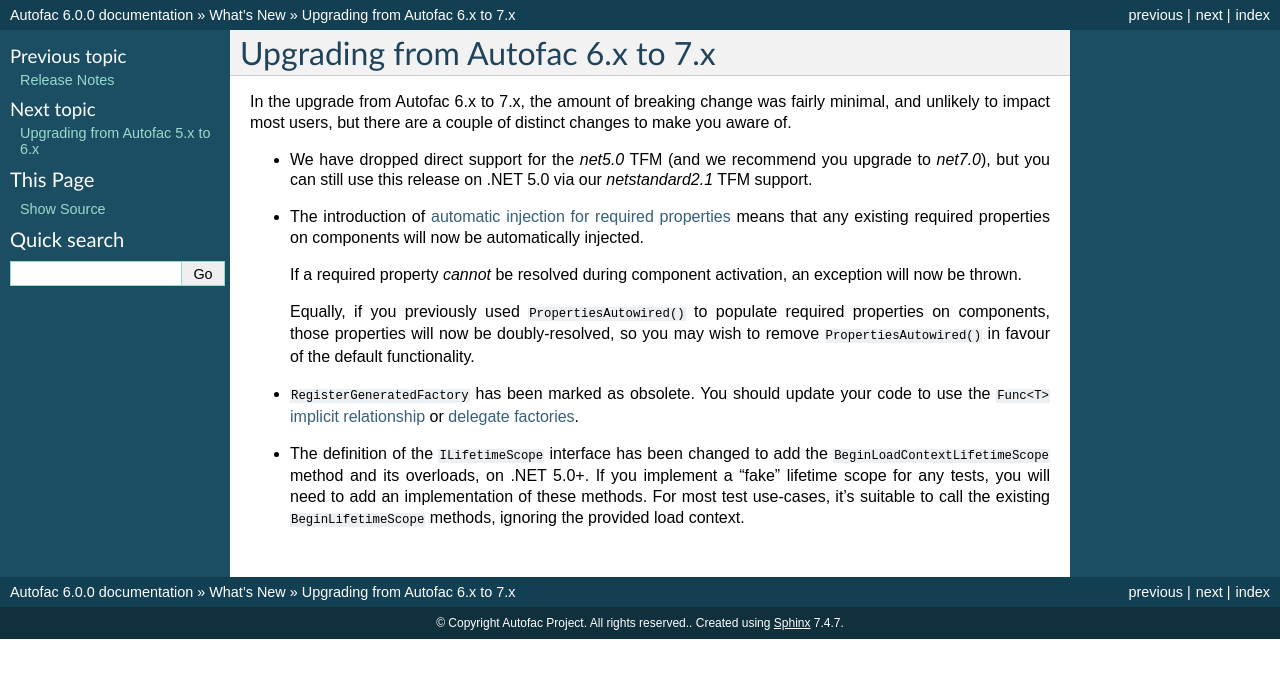
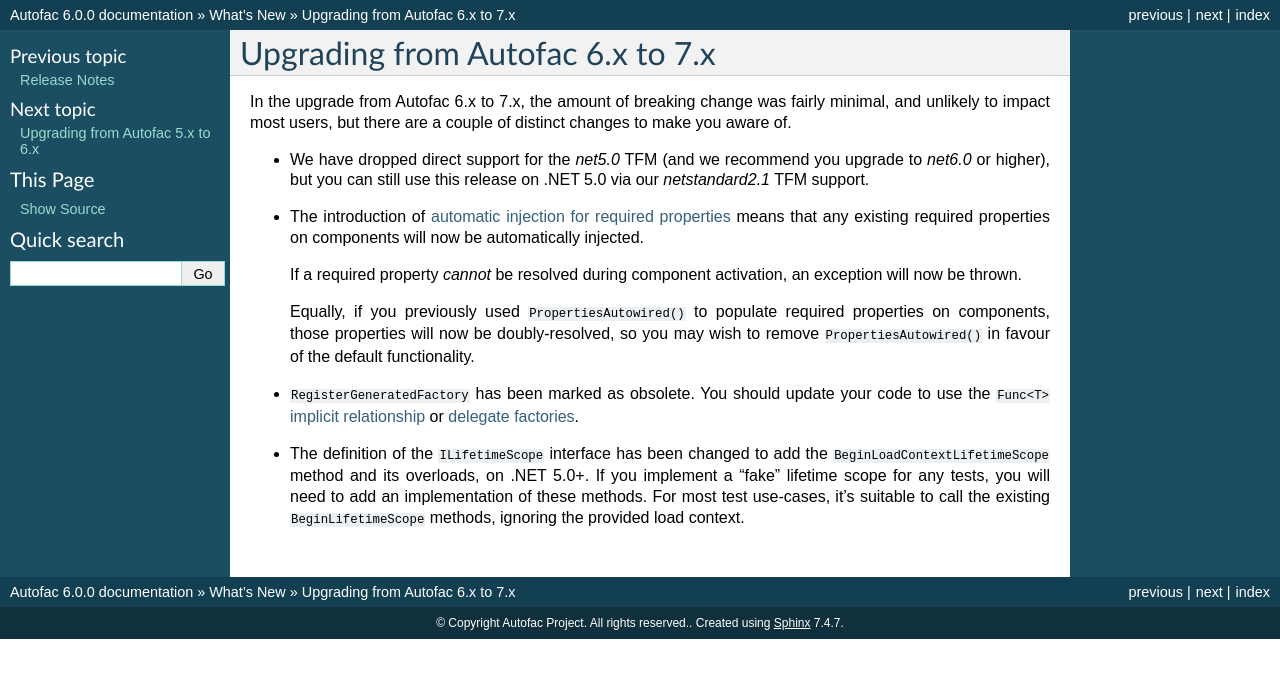
Before and after one commit to autofac/Documentation, a Sphinx documentation site: the page built from docs/whats-new/upgradingfrom6to7.rst, in a window 1280 px wide. Shown: the top 678 px of the page. Built offline with Sphinx 7.4.7, drawn with Linux system fonts in a browser that asks for light colours.

Commit message:
Update docs/whats-new/upgradingfrom6to7.rst
Co-authored-by: Travis Illig <tillig@paraesthesia.com>

```diff
--- a/docs/whats-new/upgradingfrom6to7.rst
+++ b/docs/whats-new/upgradingfrom6to7.rst
@@ -3,7 +3,7 @@
 
 In the upgrade from Autofac 6.x to 7.x, the amount of breaking change was fairly minimal, and unlikely to impact most users, but there are a couple of distinct changes to make you aware of.
 
-- We have dropped direct support for the `net5.0` TFM (and we recommend you upgrade to `net7.0`), but you can still use this release on .NET 5.0 via our `netstandard2.1` TFM support.
+- We have dropped direct support for the `net5.0` TFM (and we recommend you upgrade to `net6.0` or higher), but you can still use this release on .NET 5.0 via our `netstandard2.1` TFM support.
 
 - The introduction of :doc:`automatic injection for required properties <../register/prop-method-injection>` means that any existing required properties on components will now be automatically injected.
 
```
